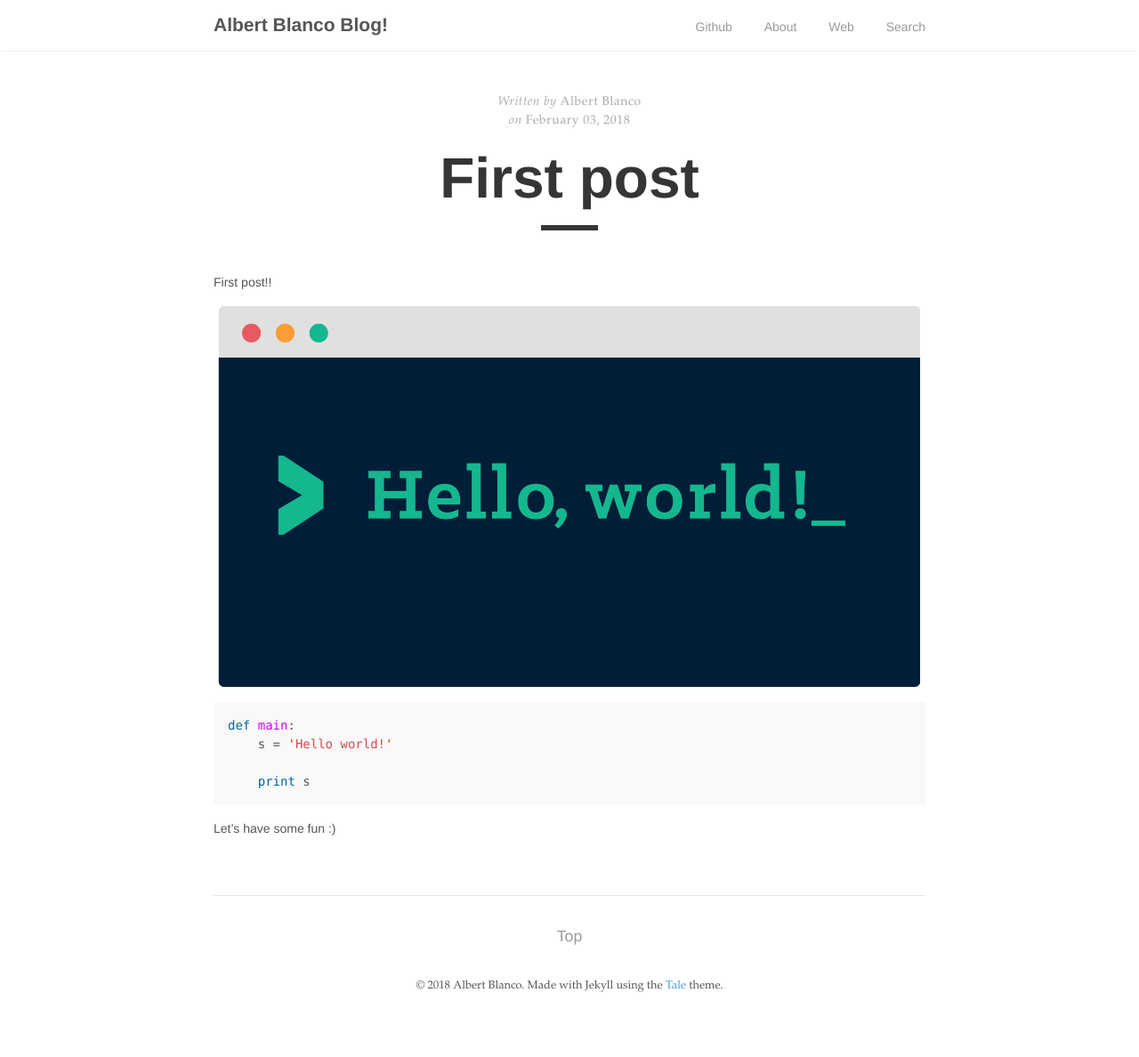
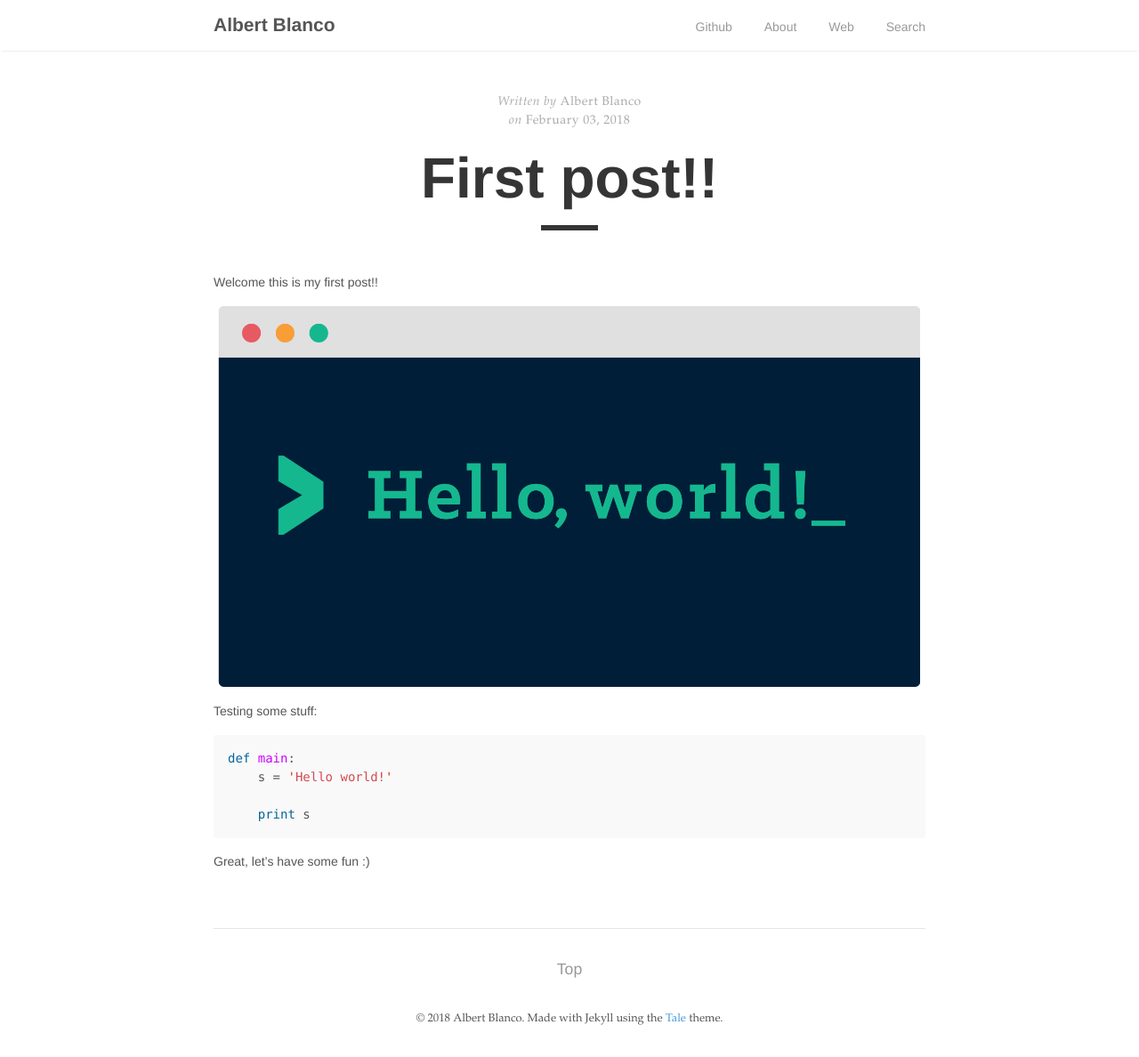
Before and after one commit to albrtbc/albrtbc.github.io, a Jekyll site: the page built from _posts/2018-02-03-First post.md, in a window 1280 px wide. Shown: the whole page at 89% size. Built offline with Jekyll 4.4.1, drawn with Linux system fonts in a browser that asks for light colours; nearby versions of some CDN libraries; comment, search, counter and statistics services are not loaded; before the commit the page ends 1151 px from its top, so only the background shows below that.

```diff
--- a/_config.yml
+++ b/_config.yml
@@ -5,7 +5,7 @@ author:
   url: albrtbc.github.io
 
 # Site settings
-title: Albert Blanco Blog!
+title: Albert Blanco
 description: >
     A place where I can drop code snippets and how-to's of various projects I'm working on.
 baseurl: "" # the subpath of your site, e.g. /blog/
@@ -23,7 +23,7 @@ youtube_username:
 youtube_url:
 
 # analytics
-google_analytics:
+google_analytics: UA-113522886-1
 
 # Build settings
 markdown: kramdown
--- a/_posts/2018-02-03-First post.md
+++ b/_posts/2018-02-03-First post.md
@@ -1,6 +1,6 @@
 ---
 layout: post
-title: First post
+title: First post!!
 description: Inaugurating the new blog!
 author: Albert Blanco
 tag: ["greetings!"]
@@ -8,9 +8,11 @@ thumbnail: /assets/2018/02/03/hello-world.png
 repo_url:
 ---
 
-First post!!
+Welcome this is my first post!!
 
 ![Image not found!](/assets/2018/02/03/hello-world.png)
+
+Testing some stuff:
 
 {% highlight python %}
 
@@ -21,4 +23,4 @@ def main:
 
 {% endhighlight %}
 
-Let's have some fun :)
+Great, let's have some fun :)
```
